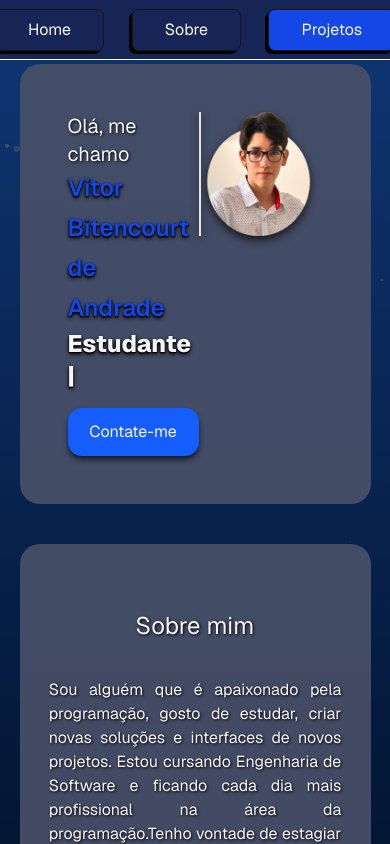
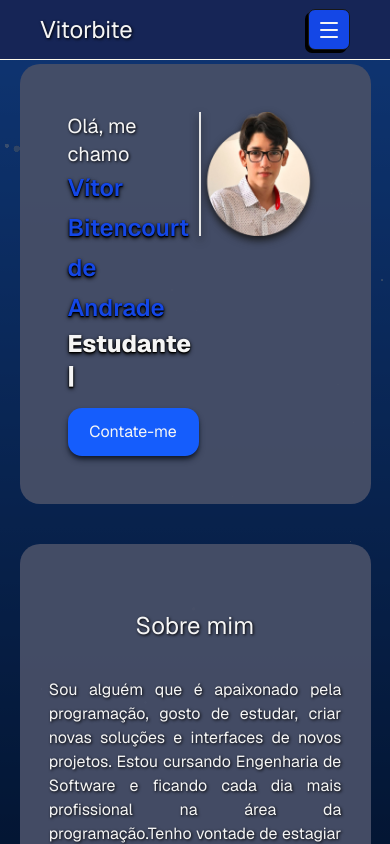
Before and after one commit to vitorbite/Portfolio, a Next.js app: page / in a window 390 px wide. Shown: the top 844 px of the page. Built offline with nearby package versions, Linux system fonts and the light colour scheme.

Commit message:
Criando um Menu Hamburger para mobile com animações

```diff
--- a/src/app/components/Contato/Formulario.tsx
+++ b/src/app/components/Contato/Formulario.tsx
@@ -53,7 +53,7 @@ export default function ContatoPage() {
   };
 
   return (
-    <>
+    <div id='Contato'>
       <h1 className="text-2xl font-bold mb-6">Contate-me</h1>
 
       <form onSubmit={handleSubmit(onSubmit)} className="flex flex-col gap-4">
@@ -110,6 +110,6 @@ export default function ContatoPage() {
           <p className="text-red-400 text-sm mt-2 text-center">Ocorreu um erro ao enviar. Tente novamente.</p>
        )}
       </form>
-      </>
+      </div>
   );
 }
--- a/src/app/components/Menu/index.tsx
+++ b/src/app/components/Menu/index.tsx
@@ -1,18 +1,90 @@
-"use client"
+"use client";
 import styles from "./style.module.css";
-import {Scroll} from "./scroll";
+import { Scroll } from "./scroll";
+import { Menu } from "lucide-react";
+import { useState } from "react";
 
 export default function index() {
+  const [menuIsOpen, setMenu] = useState(false);
+
   return (
-    <nav className="fixed top-0 z-50">
-      <div className="min-w-screen h-15 border-b-amber-50 border-b bg-blue-950 flex justify-center items-center">
-        <div className="flex justify-between max-w-1/2 w-2xl min-w-100 h-15 items-center">
-        {/* <h2>Vitorbite</h2> */}
-            <button className={styles.button} onClick={() => Scroll("Home")}>Home</button>
-            <button className={styles.button} onClick={() => Scroll("Sobre")} id="SobreBtn">Sobre</button>
-            <button className={styles.button} onClick={() => Scroll("Projetos")} id={styles.ProjetosBtn}>
-              Projetos
-            </button>
+    <nav className="fixed top-0 z-10">
+      <div className="max:w-20 w-screen h-15 border-b-amber-50 border-b bg-blue-950 flex sm:justify-evenly justify-between items-center px-10">
+        <h2>Vitorbite</h2>
+        <div className="justify-between max-w-1/2 w-2xl items-center hidden sm:flex">
+          <button className={styles.button} onClick={() => Scroll("Home")}>
+            Home
+          </button>
+          <button className={styles.button} onClick={() => Scroll("Sobre")}>
+            Sobre
+          </button>
+          <button className={styles.button} onClick={() => Scroll("Contato")}>
+            Contate-me
+          </button>
+          <button
+            className={styles.button}
+            onClick={() => Scroll("Projetos")}
+            id={styles.ProjetosBtn}
+          >
+            Projetos
+          </button>
+        </div>
+        <button
+          className={`${styles.MenuHamburger} sm:hidden`}
+          onClick={() => {
+            setMenu(!menuIsOpen);
+          }}
+          title="Menu"
+        >
+          <Menu></Menu>
+        </button>
+      </div>
+
+
+      <div
+        className={`${styles.MenuBtns} ${menuIsOpen ? styles.open : styles.closed} z-11 w-screen justify-center items-center`}
+        id="MenuBtns"
+      >
+        <div className="flex flex-col justify-evenly text-xl ">
+          <button
+            className={""}
+            onClick={() => {
+              Scroll("Home");
+              setMenu(false);
+            }}
+          >
+            Home
+          </button>
+
+          <button
+            className={""}
+            onClick={() => {
+              Scroll("Sobre");
+              setMenu(false);
+            }}
+          >
+            Sobre
+          </button>
+
+          <button
+            className={""}
+            onClick={() => {
+              Scroll("Projetos");
+              setMenu(false);
+            }}
+          >
+            Projetos
+          </button>
+
+          <button
+            className={""}
+            onClick={() => {
+              Scroll("Contato");
+              setMenu(false);
+            }}
+          >
+            Contate-me
+          </button>
         </div>
       </div>
     </nav>
--- a/src/app/components/Menu/scroll.ts
+++ b/src/app/components/Menu/scroll.ts
@@ -7,5 +7,7 @@ export function Scroll(targetId?: string): void {
     const header = document.querySelector("nav");
     const headerHeight = header instanceof HTMLElement ? header.offsetHeight : 0;
     const y = el.getBoundingClientRect().top + window.pageYOffset - headerHeight - 12;
-    window.scrollTo({ top: y, behavior: "smooth" });
+    setTimeout(() => {
+        window.scrollTo({ top: y, behavior: "smooth" });
+    }, 100);
 }
--- a/src/app/components/Menu/style.module.css
+++ b/src/app/components/Menu/style.module.css
@@ -1,4 +1,4 @@
-.button{
+.button {
   padding: 0.4rem 2rem;
   max-width: 40vw;
   border: 1px solid var(--color-neutral-900);
@@ -9,20 +9,69 @@
   box-shadow: -3px 3px 0px black;
   transition: all 0.2s;
 }
-.button:hover{
+.button:hover {
   background-color: var(--color-neutral-900);
   color: var(--color-neutral-200);
   transition: 0.3s;
 }
-.button:active{
+.button:active {
   filter: brightness(0.8);
   box-shadow: inset -3px 3px 1px black;
 }
-#ProjetosBtn{
+.MenuHamburger {
+  padding: 8px;
+  border: 1px solid var(--color-neutral-900);
+  background-color: var(--color-blue-700);
+  border-radius: 7px;
+  height: 70%;
+  box-shadow: -3px 3px 0px black;
+  transition: all 0.2s;
+}
+.MenuHamburger:hover{
+  background-color: var(--color-blue-800);
+  color: var(--color-neutral-200);
+  transition: 0.3s;
+}
+.MenuHamburger:active{
+  filter: brightness(0.8);
+  box-shadow: inset -3px 3px 1px black;
+}
+#ProjetosBtn {
   background-color: var(--color-blue-700);
   color: var(--color-neutral-200);
 }
-#ProjetosBtn:hover{
+#ProjetosBtn:hover {
   background-color: var(--color-blue-800);
-    color: var(--color-neutral-200);
 }
+.MenuBtns{
+  position: absolute;
+  top: 3.5rem;
+  left: 0;
+  display: flex;
+  justify-content: center;
+  align-items: center;
+  width: 100%;
+  background-color: rgba(17, 40, 123, 0.9);
+  opacity: 0;
+  transform: translateY(-10px);
+  transition: opacity 300ms ease, transform 300ms ease;
+  pointer-events: none;
+  visibility: hidden;
+}
+.MenuBtns.open{
+  opacity: 1;
+  transform: translateY(0);
+  pointer-events: auto;
+  visibility: visible;
+}
+.MenuBtns.closed{
+  opacity: 0;
+  transform: translateY(-10px);
+  pointer-events: none;
+  visibility: hidden;
+}
+.MenuBtns button{
+  border-bottom: 2px solid #ddd;
+  width: 100vw;
+  height: 4rem;
+}
```
Lines whose indentation alone changed are shown as unchanged.
